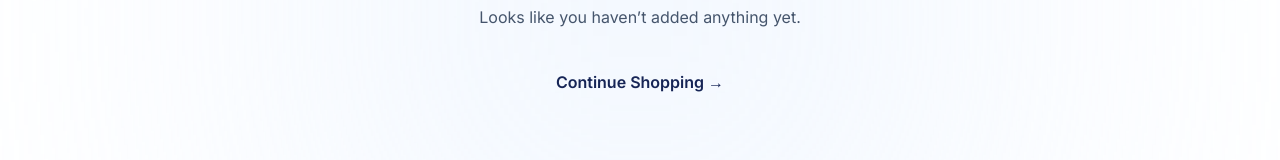
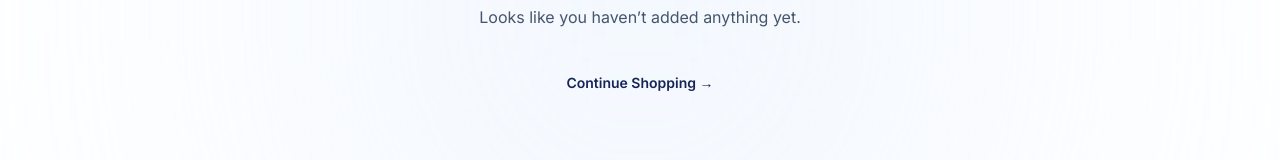
Before and after one commit to MehdiBouchachi/mattresses, a Next.js app: page /en/cart in a window 1280 px wide. Shown: the part 383-543 px from the top of the page. Built offline with nearby package versions, Linux system fonts and the light colour scheme.

Commit message:
THEME CHANGED FIX THE CART

```diff
--- a/src/components/features/cart/EmptyCart.js
+++ b/src/components/features/cart/EmptyCart.js
@@ -8,12 +8,23 @@ export default function EmptyCart({ data, actions, i18n = {} }) {
   const arrow = isRTL ? "←" : "→";
 
   return (
-    <div className="relative min-h-screen flex items-center justify-center bg-white px-6 py-20 text-center">
-      {/* Soft Blue Background Glow */}
-      <div className="absolute top-1/2 left-1/2 -translate-x-1/2 -translate-y-1/2 w-[700px] h-[700px] bg-blue-100 blur-[200px] opacity-40 pointer-events-none" />
+    <div className="relative min-h-screen flex items-center justify-center bg-white px-6 py-20 text-center overflow-hidden">
+      <div
+        className="
+          absolute
+          top-1/2 left-1/2
+          -translate-x-1/2 -translate-y-1/2
+          w-[90vw] max-w-[700px]
+          h-[90vw] max-h-[700px]
+          bg-blue-100
+          blur-[120px] sm:blur-[160px] lg:blur-[200px]
+          opacity-40
+          pointer-events-none
+        "
+      />
 
       <div className="relative max-w-lg">
-        <h1 className="text-3xl sm:text-4xl font-semibold mb-6 text-blue-950">
+        <h1 className="text-2xl  sm:text-3xl lg:text-4xl font-semibold mb-6 text-blue-950">
           {title}
         </h1>
 
@@ -23,14 +34,7 @@ export default function EmptyCart({ data, actions, i18n = {} }) {
 
         <button
           onClick={back}
-          className="
-            inline-flex items-center gap-2
-            text-blue-950
-            font-semibold
-            text-base
-            hover:text-blue-600
-            transition
-          "
+          className="inline-flex  items-center gap-2 text-blue-950 font-semibold text-sm hover:text-blue-600 transition"
         >
           {isRTL ? (
             <>
--- a/src/components/sections/CategoriesSection.js
+++ b/src/components/sections/CategoriesSection.js
@@ -55,7 +55,7 @@ export default function CategoriesSection({ locale = "en", translation }) {
   const { title, desc, discover } = translation.home.categories;
 
   return (
-    <section className="py-16 sm:py-20 lg:py-28 bg-gradient-to-b from-white to-blue-50">
+    <section className="py-16 sm:py-20 lg:py-28  bg-white">
       <div className="max-w-7xl mx-auto px-6 sm:px-8">
         {/* HEADER */}
         <div className="mb-12 sm:mb-16 lg:mb-24 text-center lg:text-start">
```
